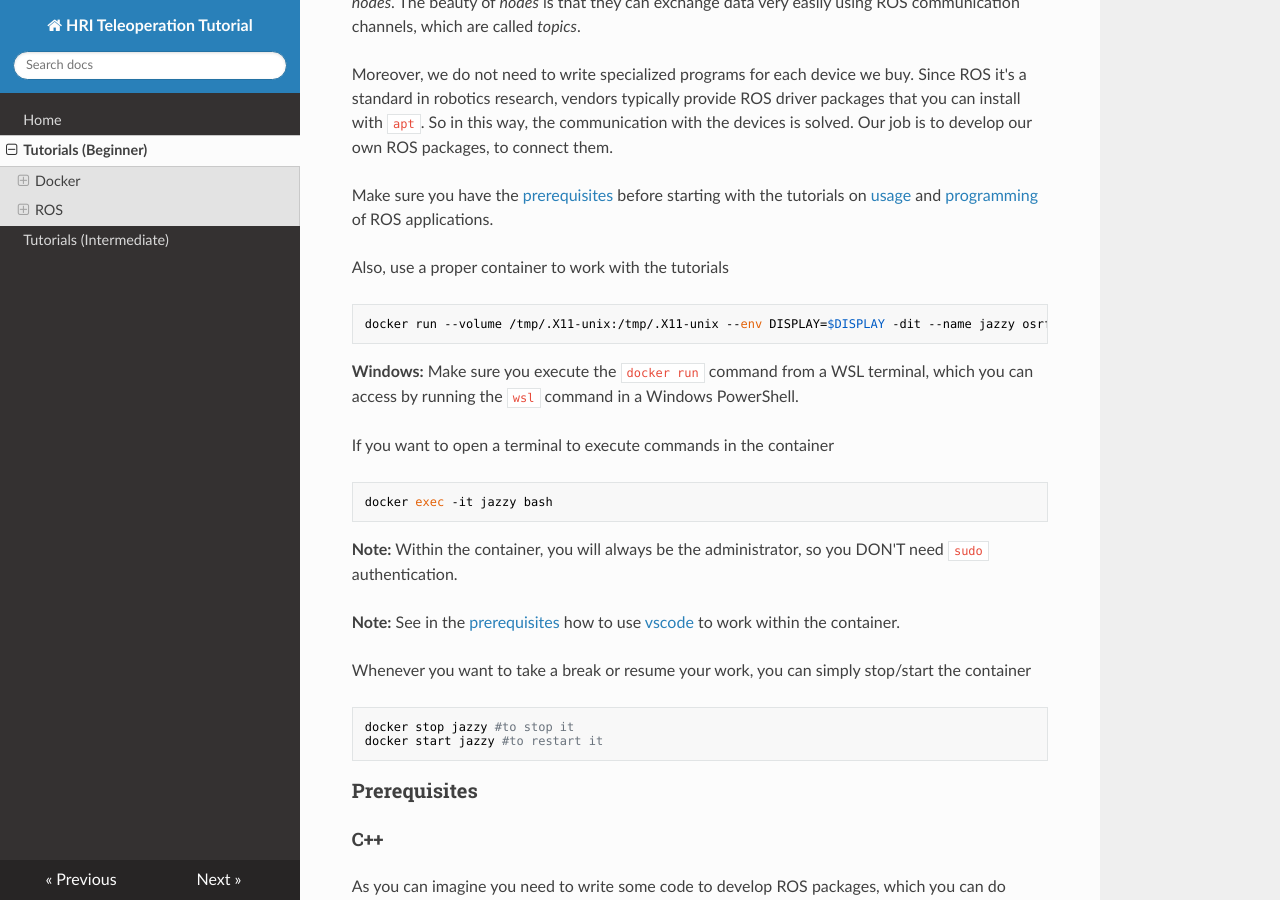
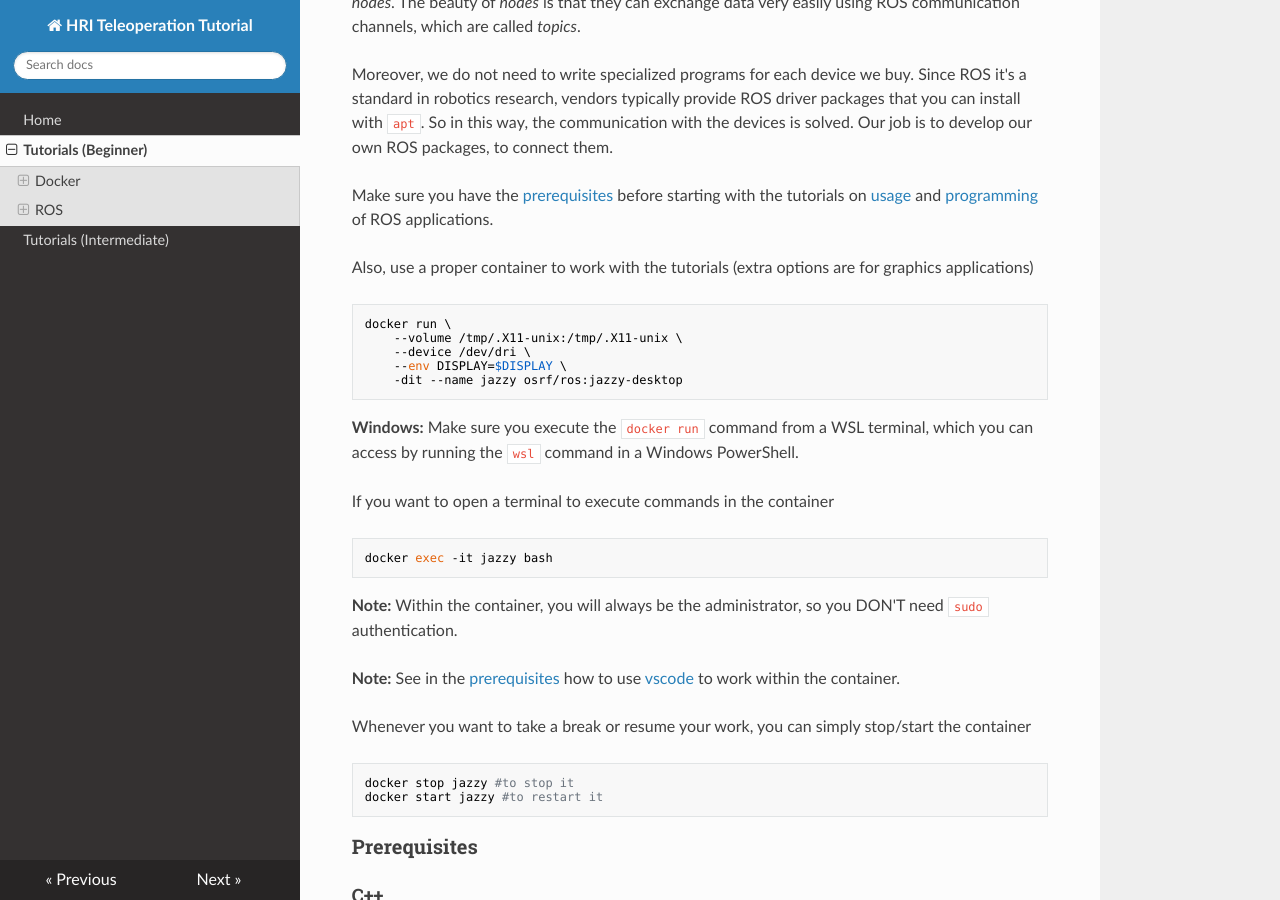
Before and after one commit to sssa-teleoperation/teleoperation-docs, an MkDocs documentation site: the page built from docs/tutorial.md, in a window 1280 px wide and 900 px high, scrolled down 2515 px. Built offline with MkDocs 1.6.1, drawn with Linux system fonts in a browser that asks for light colours; nearby versions of some CDN libraries.

Commit message:
beginner -> ros container display bug fix

````diff
--- a/docs/tutorial.md
+++ b/docs/tutorial.md
@@ -80,10 +80,15 @@ Moreover, we do not need to write specialized programs for each device we buy. S
 
 Make sure you have the [prerequisites](#prerequisites) before starting with the tutorials on [usage](https://docs.ros.org/en/jazzy/Tutorials/Beginner-CLI-Tools.html#) and [programming](https://docs.ros.org/en/jazzy/Tutorials/Beginner-Client-Libraries.html#) of ROS applications.
 
-Also, use a proper container to work with the tutorials
+Also, use a proper container to work with the tutorials (extra options are for graphics applications)
 ```bash
-docker run --volume /tmp/.X11-unix:/tmp/.X11-unix --env DISPLAY=$DISPLAY -dit --name jazzy osrf/ros:jazzy-desktop
+docker run \
+    --volume /tmp/.X11-unix:/tmp/.X11-unix \
+    --device /dev/dri \
+    --env DISPLAY=$DISPLAY \
+    -dit --name jazzy osrf/ros:jazzy-desktop
 ```
+
 **Windows:** Make sure you execute the `docker run` command from a WSL terminal, which you can access by running the `wsl` command in a Windows PowerShell.
 
 If you want to open a terminal to execute commands in the container
````
